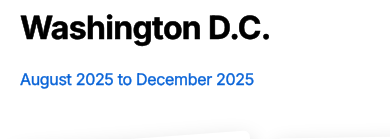
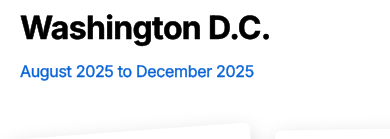
Before and after one commit to jaiminjariwala/jaiminjariwala, a Next.js app in the folder next/: page /gallery/washington-dc in a window 390 px wide. Shown: the part 174-313 px from the top of the page. Built offline with nearby package versions, Linux system fonts and the light colour scheme; grey boxes are pictures that could not be loaded; a web font is replaced by a local one.

Commit message:
Reduce top gap above folder date on mobile

```diff
--- a/next/src/app/globals.css
+++ b/next/src/app/globals.css
@@ -523,7 +523,7 @@ a {
 /* Folder date range under the city name. Tighter on laptop (reduce top gap),
    small normal gap on mobile. */
 .gallery-folder-date {
-  margin-top: 2px;
+  margin-top: -8px;
 }
 
 @media (min-width: 768px) {
```
